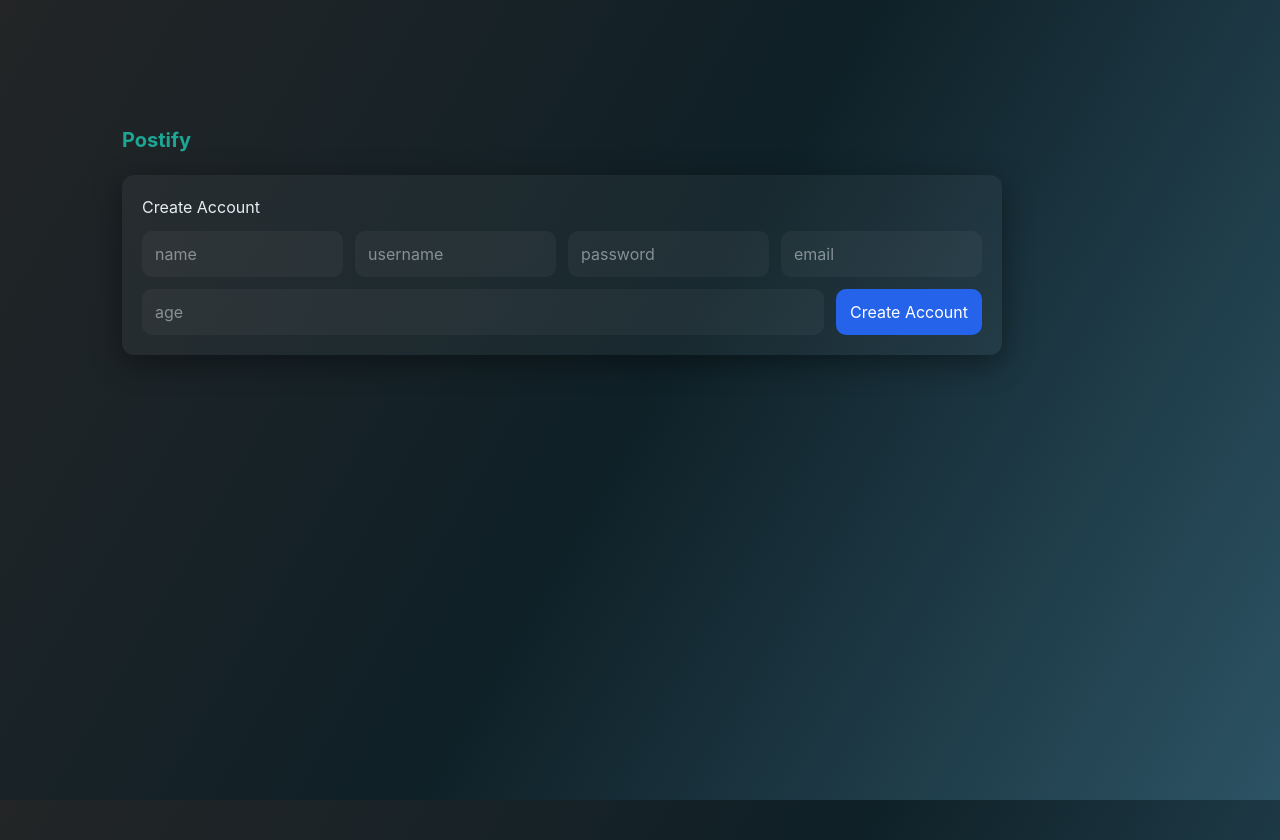
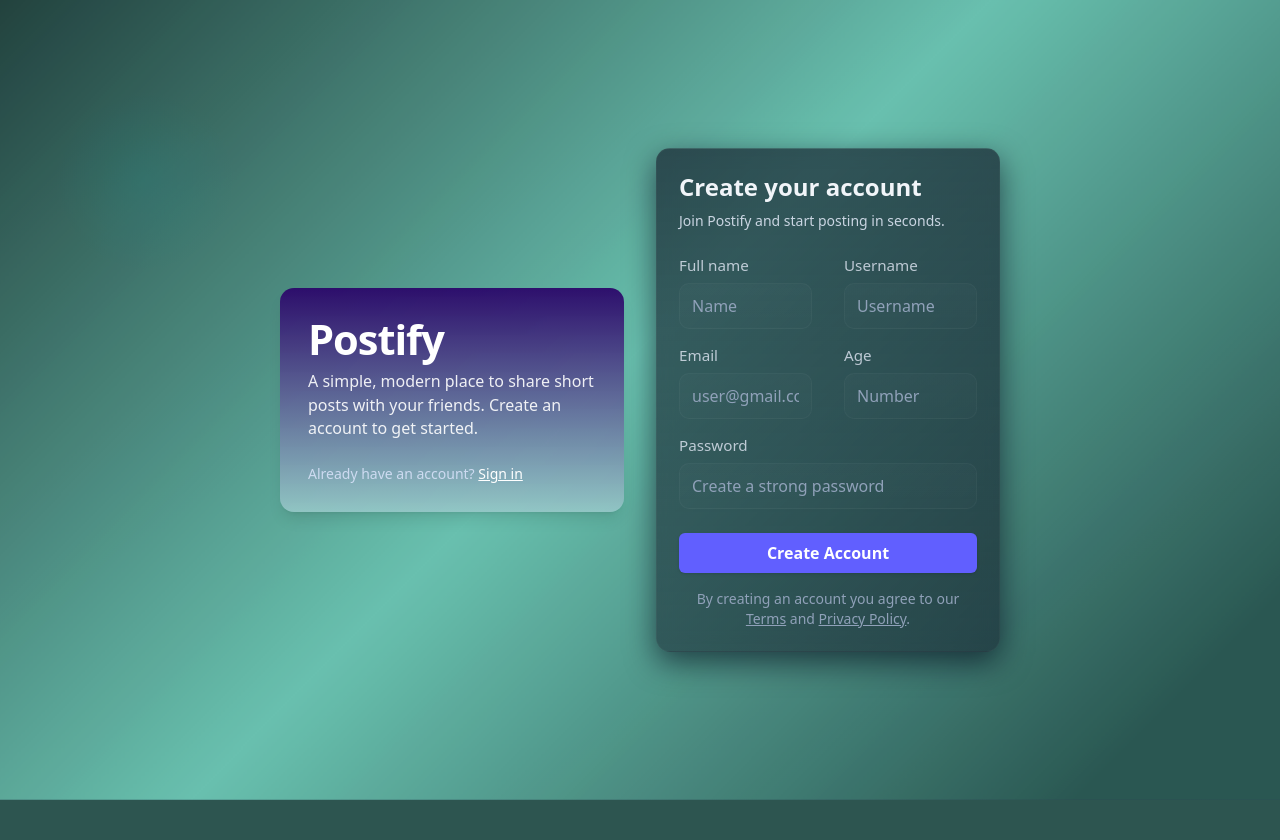
Before and after one commit to Suraj-219/Postify, a Node server app: page / in a window 1280 px wide. After the commit the page ends 800 px from the top, so only its background shows below. Run offline with Node 20, Linux system fonts and the light colour scheme; some libraries are stand-ins or nearby versions.

Commit message:
update style

```diff
--- a/public/stylesheets/style.css
+++ b/public/stylesheets/style.css
@@ -1,90 +1,129 @@
 :root{
-    --bg: #0f1724;
-    --card: #111827;
-    --muted: #f0f1f3;
-    --accent: #2563eb;
-    --danger: #ef4444;
-    --glass: rgba(255,255,255,0.04);
-    --radius: 12px;
-    --max-width: 1100px;
+    --gradient-1: #2d66bc;
+    --gradient-2: #27433f;
+    --gradient-3: #72c6b4;
+    --gradient-4: #2f5a54;
+}
+
+body::before{
+    content: '';
+    position: fixed;
+    inset: 0;
+    z-index: -1;
+    background: radial-gradient(600px circle at 10% 20%, rgba(14,165,164,0.12), transparent 15%),
+                radial-gradient(600px circle at 90% 80%, rgba(124,58,237,0.12), transparent 18%),
+                linear-gradient(135deg, var(--gradient-2), var(--gradient-3) 40%, var(--gradient-4) 75%);
+    background-size: 120% 120%;
+    filter: saturate(1.05) contrast(1.03) blur(0.2px);
+    animation: bg-pan 12s ease-in-out infinite alternate;
+    opacity: 0.95;
+}
+
+@keyframes bg-pan{
+    from{ transform: scale(1) translateY(0px); }
+    to{ transform: scale(1.03) translateY(-12px); }
 }
 
 *{
     box-sizing:border-box;
 }
 
-html,body{
-    height:100%;
-    width:100%;
-    font-family:Inter,system-ui,-apple-system,Segoe UI,Roboto,'Helvetica Neue',Arial;
+
+main { display:block; }
+main .grid{
+    display:grid;
+    grid-template-columns: 1fr;
+    gap: 2rem;
+    align-items: center;
 }
 
-body{
-    background: linear-gradient(180deg,var(--bg),#071022 120%);
-    color: #eef2ff;
-    -webkit-font-smoothing:antialiased;
-    -moz-osx-font-smoothing:grayscale;
+main .grid > section:first-child{
+    display:none;
 }
 
-.app-container{
-    max-width:var(--max-width);
-    margin:40px auto;
-    padding:24px;
+main .grid > section:nth-child(2){
+    background: linear-gradient(180deg, rgba(17,24,39,0.65), rgba(17,24,39,0.5));
+    border: 1px solid rgba(255,255,255,0.03);
+    padding: 22px;
+    border-radius: 14px;
+    box-shadow: 0 10px 30px rgba(2,6,23,0.6);
 }
 
-.brand{
-    font-weight:700;
-    font-size:1.25rem;
-    color:rgb(30, 166, 148);
+main .grid form label{ display:block; }
+main .grid form span{ display:block; margin-bottom:6px; color:rgba(238,242,255,0.75); font-size:0.95rem; }
+main .grid input[type="text"],
+main .grid input[type="email"],
+main .grid input[type="password"],
+main .grid input[type="number"],
+main .grid textarea{
+    width:100%;
+    padding:10px 12px;
+    border-radius:10px;
+    border:1px solid rgba(255,255,255,0.03);
+    background: linear-gradient(180deg, rgba(255,255,255,0.02), rgba(255,255,255,0.01));
+    color:var(--muted);
+    outline:none;
+    transition:box-shadow .15s, transform .08s, border-color .12s;
+}
+main .grid input:focus, main .grid textarea:focus{
+    box-shadow: 0 8px 24px rgba(37,99,235,0.08);
+    border-color: rgba(37,99,235,0.28);
+    transform: translateY(-1px);
 }
 
-.card{
-    font-weight:400;
-    background:linear-gradient(180deg,var(--card), rgba(17,24,39,0.9));
-    border-radius:var(--radius);
-    padding:18px;
-    box-shadow:0 6px 18px rgba(2,6,23,0.6);
+.cta{
+    display:inline-flex;
+    align-items:center;
+    justify-content:center;
+    gap:8px;
+}
+main .grid .btn-cta{
+    display:inline-block;
+    width:100%;
+    padding:12px 14px;
+    border-radius:10px;
+    background:linear-gradient(90deg,var(--accent),#4f46e5);
+    color:white;
+    font-weight:600;
+    border:none; cursor:pointer;
+    transition:transform .12s, box-shadow .12s, opacity .12s;
+}
+main .grid .btn-cta:hover{
+    transform:translateY(-3px);
+    box-shadow:0 10px 30px rgba(15,23,42,0.45);
 }
 
-.form-row{
-    display:flex;
-    flex-wrap:wrap;
-    gap:12px;
+main .grid .muted-note{
+    font-size:0.9rem;
+    color:rgba(238,242,255,0.6);
+    margin-top:12px; text-align:center;
 }
-.form-row input[type=text],.form-row input[type=email],.form-row input[type=password],.form-row input[type=number]{
-    flex:1;
-    min-width:160px;
-    padding:10px 12px;
-    border-radius:10px;
-    border:1px solid transparent;
-    background:var(--glass);
-    color:inherit;
-    outline:none;
-    transition:all .18s;
+
+@media (min-width: 768px){
+    main .grid{
+        grid-template-columns: 1fr 1fr;
+    }
+    main .grid > section:first-child{
+         display:flex;
+         flex-direction:column;
+         justify-content:center;
+         padding:28px; border-radius:14px;
+        }
+    main .grid > section:first-child{
+        background: linear-gradient(180deg, rgba(43, 7, 106, 0.95), rgba(150, 199, 199, 0.9));
+        color: white;
+    }
+    main .grid > section:first-child h1{
+        font-size:2.6rem;
+         margin:0 0 8px 0;
+        }
+    main .grid > section:first-child p{
+         color: rgba(255,255,255,0.9);
+         line-height:1.45;
+        }
 }
-.form-row input:focus{
-    transform:translateY(-1px);
-    box-shadow:0 6px 18px rgba(37,99,235,0.08);
-    border-color:rgba(255,255,255,0.06);
+
+@media (max-width: 420px){
+    .form-row{ gap:8px; }
+    .brand{ font-size:1.05rem; }
 }
-.btn{
-    display:inline-block;
-    padding:10px 14px;
-    border-radius:10px;
-    background:var(--accent);
-    color:white;text-decoration:none;
-    border:none;cursor:pointer;
-    transition:transform .12s,box-shadow .12s;
-}
-.btn:hover{
-    transform:translateY(-2px);
-    box-shadow:0 8px 20px rgba(37,99,235,0.14);
-}
-.btn-ghost{
-    background:transparent;
-    border:1px solid rgba(255,255,255,0.04);
-    color:var(--muted);
-}
-.btn-danger{
-    background:var(--danger);
-}
--- a/views/index.ejs
+++ b/views/index.ejs
@@ -1,60 +1,65 @@
 <!DOCTYPE html>
 <html lang="en">
     <head>
-    <meta charset="UTF-8">
-    <meta name="viewport" content="width=device-width, initial-scale=1.0">
-    <title>Document</title>
+        <meta charset="utf-8" />
+        <meta name="viewport" content="width=device-width,initial-scale=1" />
+        <title>Postify</title>
         <script src="https://cdn.jsdelivr.net/npm/@tailwindcss/browser@4"></script>
         <link rel="stylesheet" href="/stylesheets/style.css">
-    <style>
-        html, body {
-            height: 100%;
-            width: 100%;
-            margin: 0;
-        }
-        body {
-            background: linear-gradient(120deg, #232526 0%, #0f2027 50%, #2c5364 100%);
-            background-attachment: fixed;
-            color: #e6eef2;
-            -webkit-font-smoothing: antialiased;
-            -moz-osx-font-smoothing: grayscale;
-        }
-        .app-container {
-            min-height: 50%;
-            display: flex;
-            flex-direction: column;
-            align-items: normal;
-            justify-content: center;
-            padding: 32px;
-        }
-        .card {
-            background: rgba(255,255,255,0.04);
-            border-radius: 12px;
-            padding: 20px;
-            box-shadow: 0 8px 30px rgba(0,0,0,0.4);
-            max-width: 880px;
-            width: 100%;
-            color: #e6eef2;
-        }
-        </style>
+
     </head>
-<body>
-    <div class="app-container">
-            <div class="brand mb-5">Postify</div>
+    <body class="min-h-screen bg-gradient-to-br from-slate-900 via-slate-800 to-slate-700 text-slate-100 flex items-center justify-center">
+        <main class="w-full max-w-3xl p-6">
+            <div class="grid grid-cols-1 md:grid-cols-2 gap-8 items-center">
 
-        <section class="card">
-            <h3 class="font-size:1.5rem;margin-bottom:8px mb-3">Create Account</h3>
-            <form action="/register" method="post">
-                <div class="form-row">
-                    <input  type="text" placeholder="name" name="name">
-                    <input  type="text" placeholder="username" name="username">
-                    <input  type="password" placeholder="password" name="password">
-                    <input  type="email" placeholder="email" name="email">
-                    <input  type="number" placeholder="age" name="age">
-                    <button class="btn" type="submit">Create Account</button>
+                <section class="hidden md:flex flex-col justify-center p-8 rounded-lg bg-gradient-to-b from-indigo-600 to-indigo-500 shadow-lg">
+                    <h1 class="text-4xl font-extrabold tracking-tight text-white mb-2">Postify</h1>
+                    <p class="text-indigo-100/90">A simple, modern place to share short posts with your friends. Create an account to get started.</p>
+                    <div class="mt-6 text-sm text-indigo-100/80">Already have an account? <a href="/login" class="underline font-medium text-white">Sign in</a></div>
+                </section>
+
+                <section class="bg-slate-900/60 backdrop-blur-sm rounded-xl p-6 shadow-xl border border-slate-700">
+                    <h2 class="text-2xl font-semibold mb-2">Create your account</h2>
+                    <p class="text-sm text-slate-300 mb-6">Join Postify and start posting in seconds.</p>
+
+                    <form action="/register" method="post" class="space-y-4">
+                        <div class="grid grid-cols-1 sm:grid-cols-2 gap-3">
+                            <label class="block">
+                                <span class="text-sm text-slate-300">Full name</span>
+                                <input name="name" type="text" required class="mt-1 block w-full rounded-lg bg-slate-800 border border-slate-700 px-3 py-2 text-slate-100 placeholder-slate-400 focus:outline-none focus:ring-2 focus:ring-indigo-500" placeholder="Name">
+                            </label>
+
+                            <label class="block">
+                                <span class="text-sm text-slate-300">Username</span>
+                                <input name="username" type="text" required class="mt-1 block w-full rounded-lg bg-slate-800 border border-slate-700 px-3 py-2 text-slate-100 placeholder-slate-400 focus:outline-none focus:ring-2 focus:ring-indigo-500" placeholder="Username">
+                            </label>
+                        </div>
+
+                        <div class="grid grid-cols-1 sm:grid-cols-2 gap-3">
+                            <label class="block">
+                                <span class="text-sm text-slate-300">Email</span>
+                                <input name="email" type="email" required class="mt-1 block w-full rounded-lg bg-slate-800 border border-slate-700 px-3 py-2 text-slate-100 placeholder-slate-400 focus:outline-none focus:ring-2 focus:ring-indigo-500" placeholder="user@gmail.com">
+                            </label>
+
+                            <label class="block">
+                                <span class="text-sm text-slate-300">Age</span>
+                                <input name="age" type="number" min="0" class="mt-1 block w-full rounded-lg bg-slate-800 border border-slate-700 px-3 py-2 text-slate-100 placeholder-slate-400 focus:outline-none focus:ring-2 focus:ring-indigo-500" placeholder="Number">
+                            </label>
+                        </div>
+
+                        <label class="block">
+                            <span class="text-sm text-slate-300">Password</span>
+                            <input name="password" type="password" required class="mt-1 block w-full rounded-lg bg-slate-800 border border-slate-700 px-3 py-2 text-slate-100 placeholder-slate-400 focus:outline-none focus:ring-2 focus:ring-indigo-500" placeholder="Create a strong password">
+                        </label>
+
+                        <div class="pt-2">
+                            <button type="submit" class="w-full inline-flex items-center justify-center gap-2 rounded-md bg-indigo-500 hover:bg-indigo-600 px-4 py-2 text-white font-semibold shadow">Create Account</button>
                         </div>
                     </form>
+
+                    <div class="mt-4 text-center text-sm text-slate-400">By creating an account you agree to our <a href="#" class="underline">Terms</a> and <a href="#" class="underline">Privacy Policy</a>.</div>
                 </section>
             </div>
+        </main>
     </body>
 </html>
```
Lines whose indentation alone changed are shown as unchanged.
